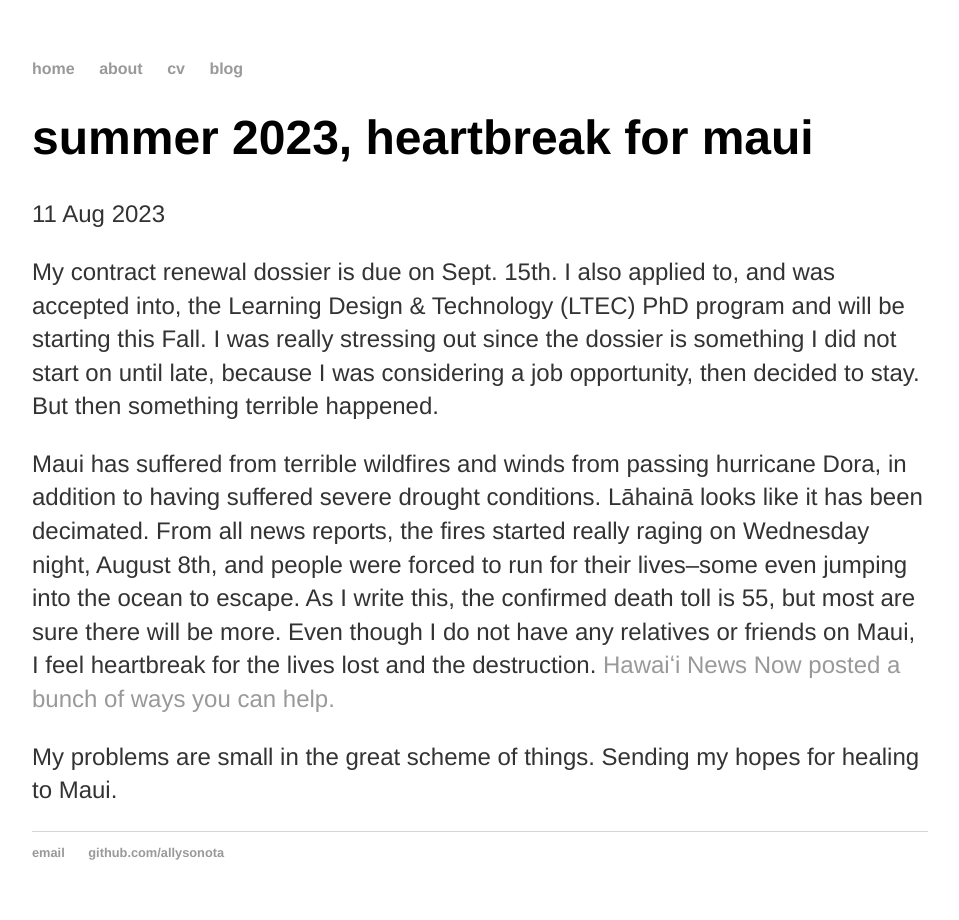
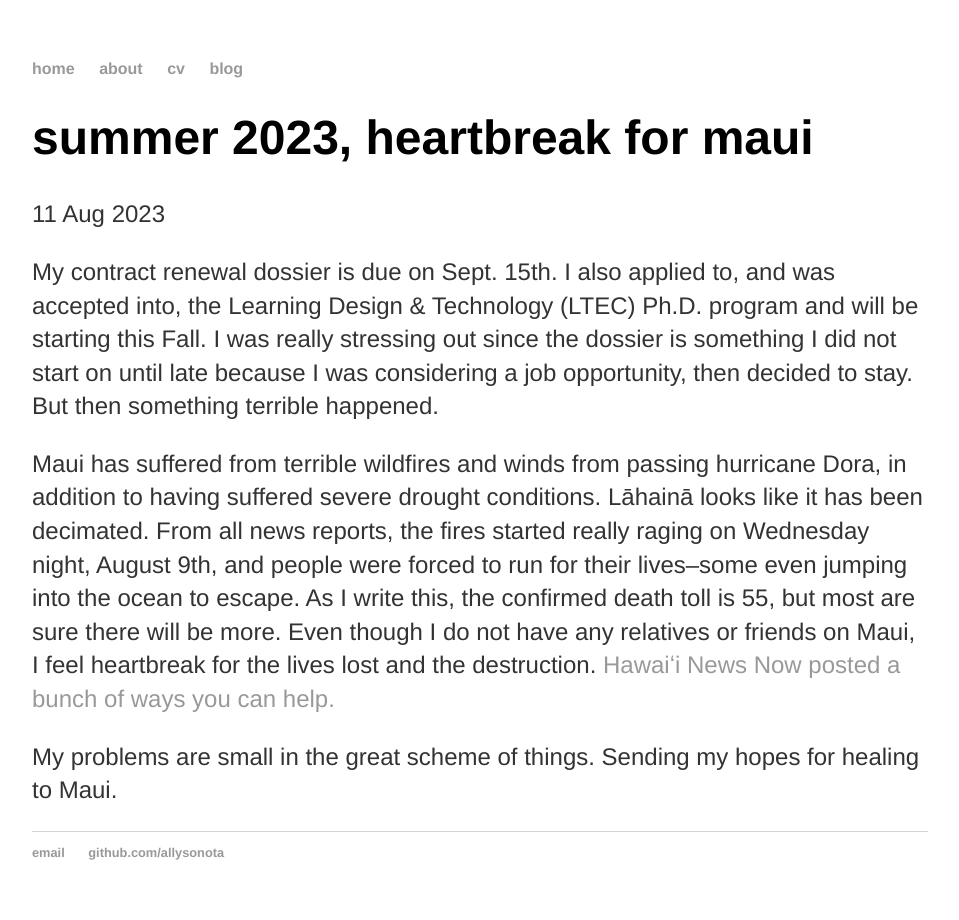
Before and after one commit to allysonota/allysonota.github.io, a Jekyll site: the page built from _posts/2023-08-11-summer-2023-is-over.md, in a window 1280 px wide. Shown: the whole page, without its empty margins (160-1119 px from the left). Built offline with Jekyll 4.4.1, drawn with Linux system fonts in a browser that asks for light colours.

Commit message:
Update 2023-08-11-summer-2023-is-over.md

```diff
--- a/_posts/2023-08-11-summer-2023-is-over.md
+++ b/_posts/2023-08-11-summer-2023-is-over.md
@@ -3,8 +3,8 @@
 title: "summer 2023, heartbreak for maui"
 date: 2023-08-11
 ---
-My contract renewal dossier is due on Sept. 15th. I also applied to, and was accepted into, the Learning Design & Technology (LTEC) PhD program and will be starting this Fall. I was really stressing out since the dossier is something I did not start on until late, because I was considering a job opportunity, then decided to stay. But then something terrible happened.
+My contract renewal dossier is due on Sept. 15th. I also applied to, and was accepted into, the Learning Design & Technology (LTEC) Ph.D. program and will be starting this Fall. I was really stressing out since the dossier is something I did not start on until late because I was considering a job opportunity, then decided to stay. But then something terrible happened.
 
-Maui has suffered from terrible wildfires and winds from passing hurricane Dora, in addition to having suffered severe drought conditions. Lāhainā looks like it has been decimated. From all news reports, the fires started really raging on Wednesday night, August 8th, and people were forced to run for their lives--some even jumping into the ocean to escape. As I write this, the confirmed death toll is 55, but most are sure there will be more. Even though I do not have any relatives or friends on Maui, I feel heartbreak for the lives lost and the destruction. <a href="https://www.hawaiinewsnow.com/2023/08/09/want-help-those-devastated-by-maui-wildfires-heres-how/">Hawaiʻi News Now posted a bunch of ways you can help.</a>
+Maui has suffered from terrible wildfires and winds from passing hurricane Dora, in addition to having suffered severe drought conditions. Lāhainā looks like it has been decimated. From all news reports, the fires started really raging on Wednesday night, August 9th, and people were forced to run for their lives--some even jumping into the ocean to escape. As I write this, the confirmed death toll is 55, but most are sure there will be more. Even though I do not have any relatives or friends on Maui, I feel heartbreak for the lives lost and the destruction. <a href="https://www.hawaiinewsnow.com/2023/08/09/want-help-those-devastated-by-maui-wildfires-heres-how/">Hawaiʻi News Now posted a bunch of ways you can help.</a>
 
 My problems are small in the great scheme of things. Sending my hopes for healing to Maui.
```
